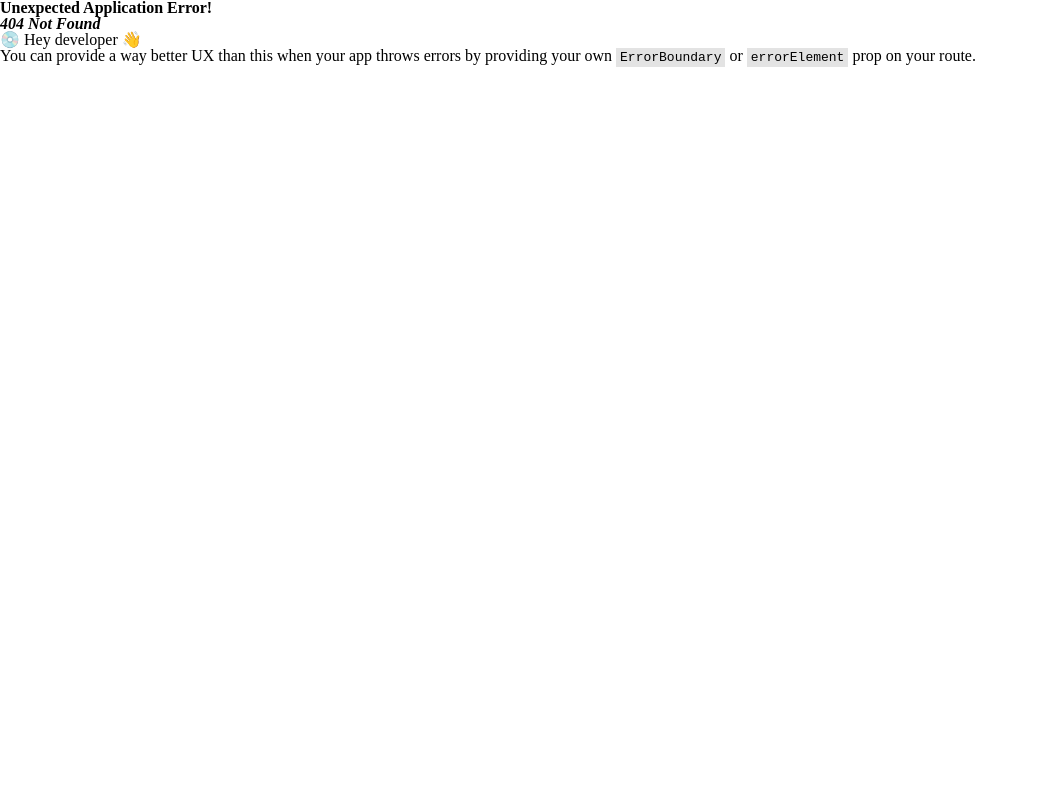
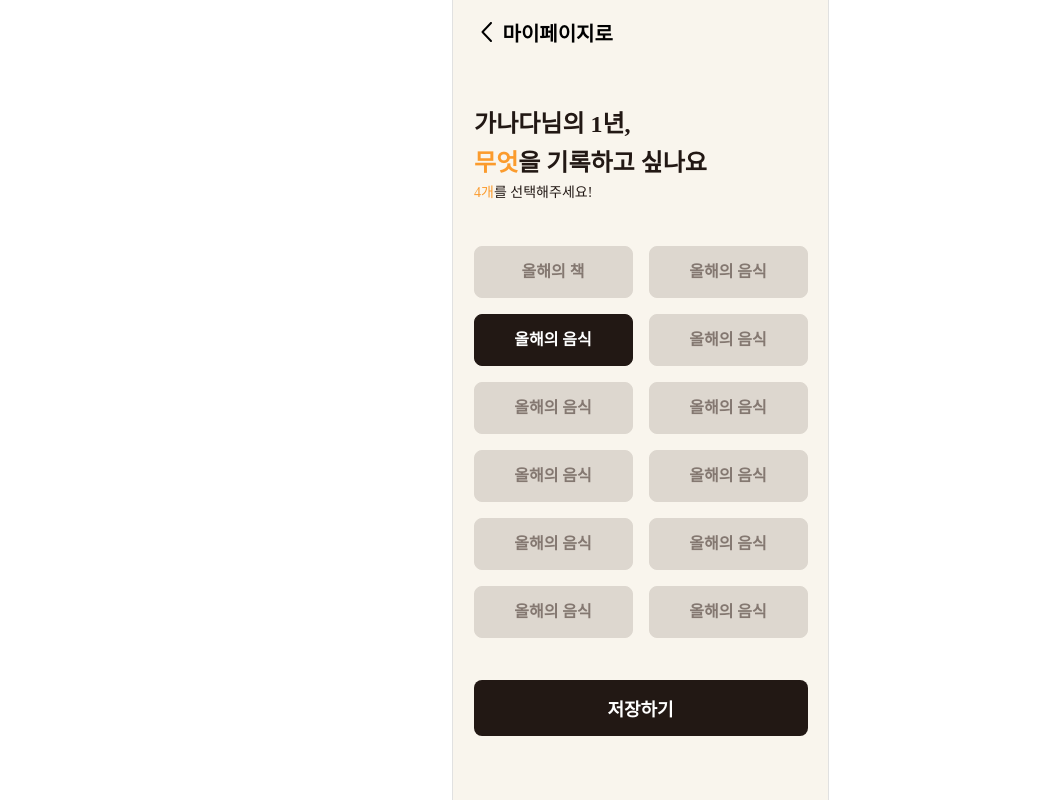
Before and after one commit to poco111/This-Year-My-cut-Project, a React (Create React App) app in the folder fe/: page /category in a window 1280 px wide. Before the commit this address had no page. Shown: the whole page, without its empty margins (0-1038 px from the left). Built offline with nearby package versions, Linux system fonts and the light colour scheme.

Commit message:
Feat: CategoryPage 레이아웃 작성

```diff
--- a/fe/src/constants/routes.tsx
+++ b/fe/src/constants/routes.tsx
@@ -1,5 +1,5 @@
 import { createBrowserRouter } from 'react-router-dom';
-import { HomePage, LoginPage, SignUpPage } from '@pages/index';
+import { HomePage, LoginPage, SignUpPage, CategoryPage } from '@pages/index';
 
 export const router = createBrowserRouter([
   {
@@ -11,6 +11,7 @@ export const router = createBrowserRouter([
       },
       { path: 'login', element: <LoginPage /> },
       { path: 'signUp', element: <SignUpPage /> },
+      { path: 'category', element: <CategoryPage /> },
     ],
   },
 ]);
--- /dev/null
+++ b/fe/src/pages/CategoryPage/CategoryPage.tsx
@@ -0,0 +1,54 @@
+import * as S from './CategoryPageStyle';
+import { Button, Layout } from '@components/commons';
+import { useNavigate } from 'react-router-dom';
+
+const tempCategoryList = [
+  '올해의 책',
+  '올해의 음식',
+  '올해의 음식',
+  '올해의 음식',
+  '올해의 음식',
+  '올해의 음식',
+  '올해의 음식',
+  '올해의 음식',
+  '올해의 음식',
+  '올해의 음식',
+  '올해의 음식',
+  '올해의 음식',
+];
+
+export const CategoryPage = () => {
+  const navigate = useNavigate();
+
+  const backBtnClickHandler = () => {
+    navigate('/');
+  };
+  return (
+    <Layout isHeader={true} previousPage="마이페이지" onClick={backBtnClickHandler}>
+      <S.CategoryPage>
+        <S.TitleSection>
+          <S.Title>가나다님의 1년,</S.Title>
+          <S.Title>
+            <S.HighlightedTitle>무엇</S.HighlightedTitle>을 기록하고 싶나요
+          </S.Title>
+          <S.Description>
+            <S.HighlightedDescription>4개</S.HighlightedDescription>를 선택해주세요!
+          </S.Description>
+        </S.TitleSection>
+        <S.CategorySection>
+          {tempCategoryList.map((category, i) => (
+            <Button
+              key={i}
+              title={category}
+              state={i !== 2 ? 'category' : 'selectedCategory'}
+              size="small"
+            />
+          ))}
+        </S.CategorySection>
+        <S.ButtonSection>
+          <Button title="저장하기" state="default" size="large"></Button>
+        </S.ButtonSection>
+      </S.CategoryPage>
+    </Layout>
+  );
+};
--- /dev/null
+++ b/fe/src/pages/CategoryPage/CategoryPageStyle.ts
@@ -0,0 +1,77 @@
+import styled from 'styled-components';
+
+export const CategoryPage = styled.div`
+  display: flex;
+  flex-direction: column;
+  justify-content: space-between;
+  align-items: center;
+  height: 100%;
+  padding: 40px 20px 128px 21px;
+`;
+
+export const TitleSection = styled.div`
+  display: flex;
+  flex-direction: column;
+  justify-content: flex-start;
+  gap: 4px;
+  padding-right: 100px;
+`;
+
+export const Title = styled.div`
+  color: #221814;
+  font-family: Pretendard;
+  font-size: 24px;
+  font-style: normal;
+  font-weight: 700;
+  line-height: normal;
+`;
+
+export const HighlightedTitle = styled.div`
+  color: #fb9b2d;
+  font-family: Pretendard;
+  font-size: 24px;
+  font-style: normal;
+  font-weight: 700;
+  line-height: normal;
+  display: inline;
+`;
+
+export const Description = styled.div`
+  color: #221814;
+  font-family: Pretendard;
+  font-size: 14px;
+  font-style: normal;
+  font-weight: 400;
+  line-height: 150%;
+`;
+
+export const HighlightedDescription = styled.div`
+  color: #fb9b2d;
+  font-family: Pretendard;
+  font-size: 14px;
+  font-style: normal;
+  font-weight: 400;
+  line-height: 150%;
+  display: inline;
+`;
+
+export const CategorySection = styled.div`
+  display: grid;
+  grid-template-rows: repeat(6, 1fr); /* 2행 생성 */
+  grid-template-columns: repeat(2, 1fr); /* 6열 생성 */
+  gap: 16px; /* 셀 간격 설정 */
+`;
+
+export const Category = styled.button`
+  background-color: #ddd7cf;
+  color: #847871;
+  font-family: Pretendard;
+  font-size: 16px;
+  font-style: normal;
+  font-weight: 700;
+  line-height: 24px;
+`;
+
+export const ButtonSection = styled.div`
+  display: flex;
+`;
--- /dev/null
+++ b/fe/src/pages/index.ts
@@ -0,0 +1,7 @@
+import { HomePage } from './HomePage/HomePage';
+import { LoginPage } from './LoginPage/LoginPage';
+import { SignUpPage } from './SignUpPage/SignUpPage';
+import { CategoryPage } from './CategoryPage/CategoryPage';
+import { MyPage } from './MyPage/MyPage';
+
+export { HomePage, LoginPage, SignUpPage, CategoryPage, MyPage };
```
